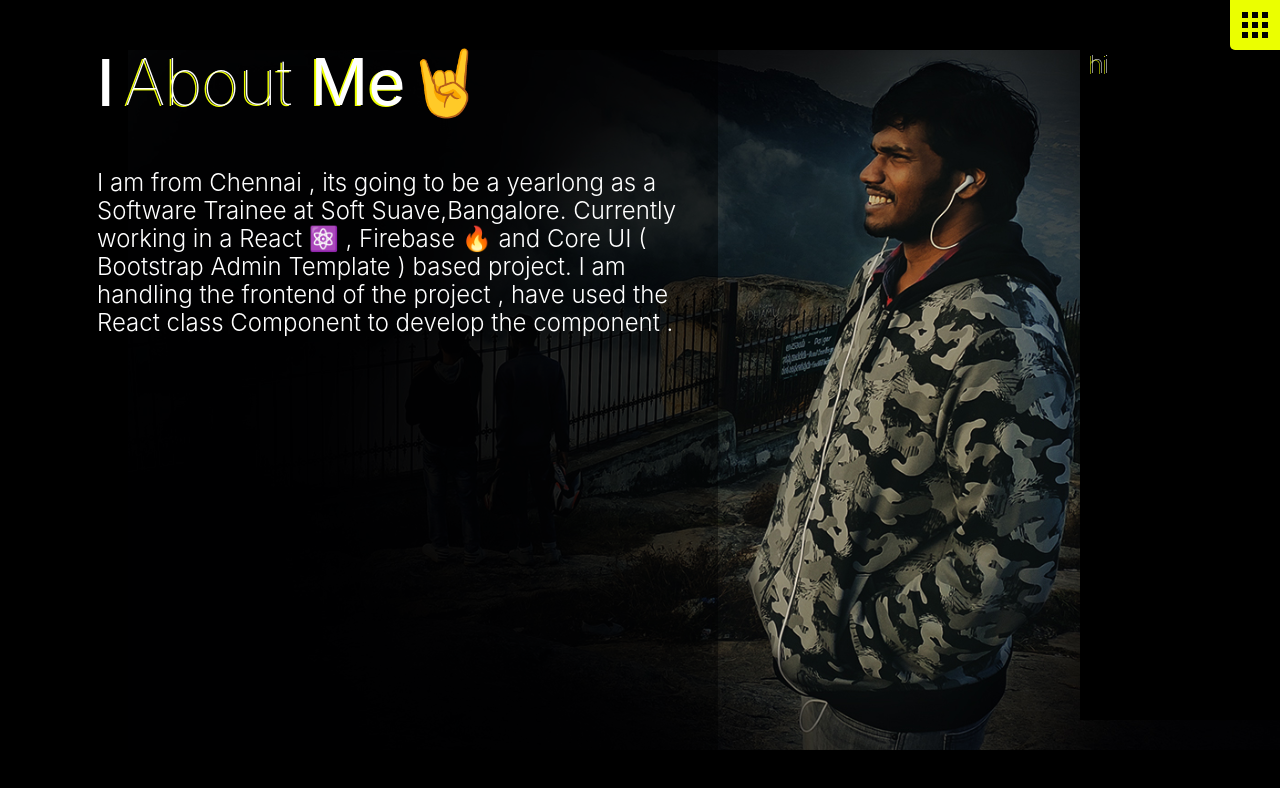
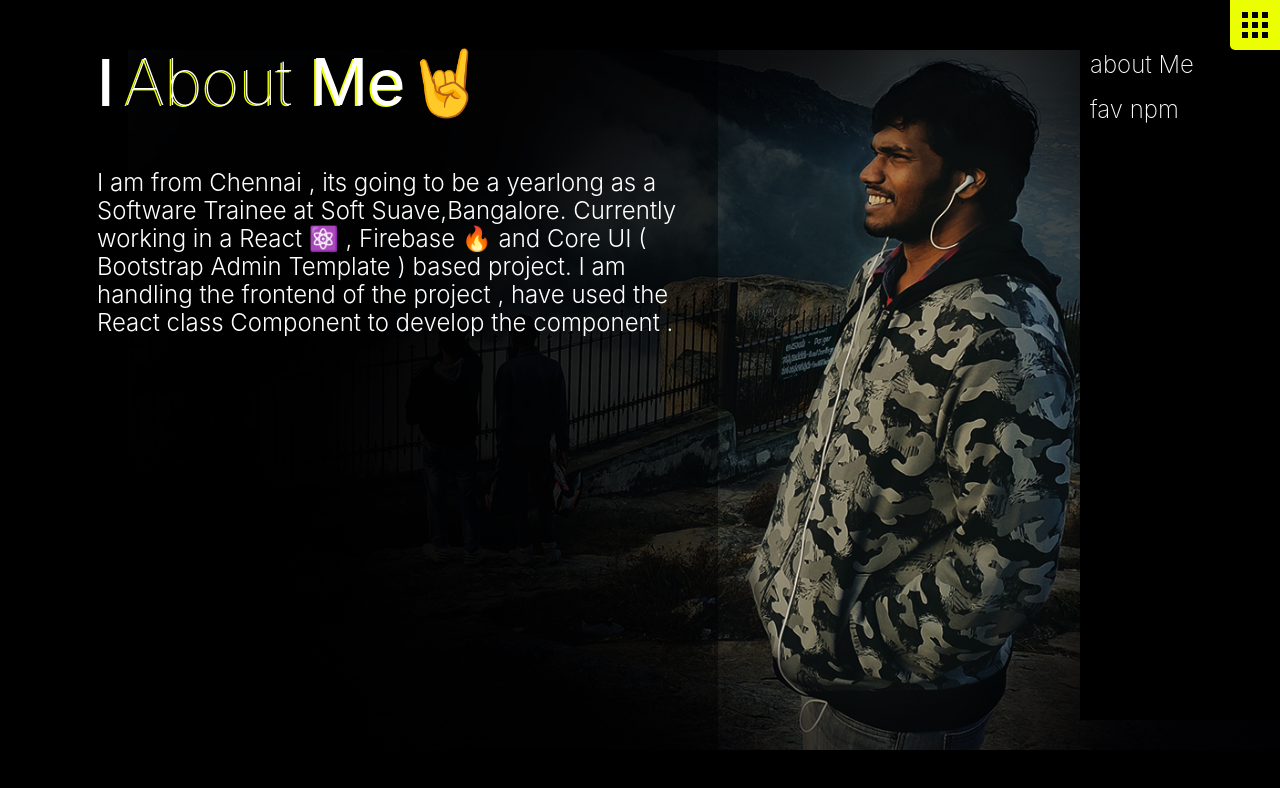
Before and after one commit to suvel/protfolio, a React (Create React App) app in the folder my-portfolio/: page /#/ in a window 1280 px wide. Shown: the top 788 px of the page. Built offline with nearby package versions, Linux system fonts and the light colour scheme.

Commit message:
added nav list

```diff
--- a/my-portfolio/src/components/NavBar/navbar.css
+++ b/my-portfolio/src/components/NavBar/navbar.css
@@ -11,6 +11,15 @@
   box-sizing: border-box;
   text-align: left;
   font-size: 24px;
-  font-weight: 100;
-  text-shadow: var(--font-backdrop);
+  font-weight: 200;
 }
+
+.nav-bar ul {
+  list-style: none;
+  margin: 0px;
+  padding: 0px;
+}
+
+.nav-bar ul li {
+  margin-bottom: 1rem;
+}
--- a/my-portfolio/src/components/NavBar/navbar.tsx
+++ b/my-portfolio/src/components/NavBar/navbar.tsx
@@ -5,7 +5,12 @@ const NavBar: FunctionComponent = () => {
   return (
     <React.Fragment>
       <MenuBar />
-      <div className="nav-bar">hi</div>
+      <div className="nav-bar">
+        <ul>
+          <li>about Me</li>
+          <li>fav npm</li>
+        </ul>
+      </div>
     </React.Fragment>
   );
 };
```
